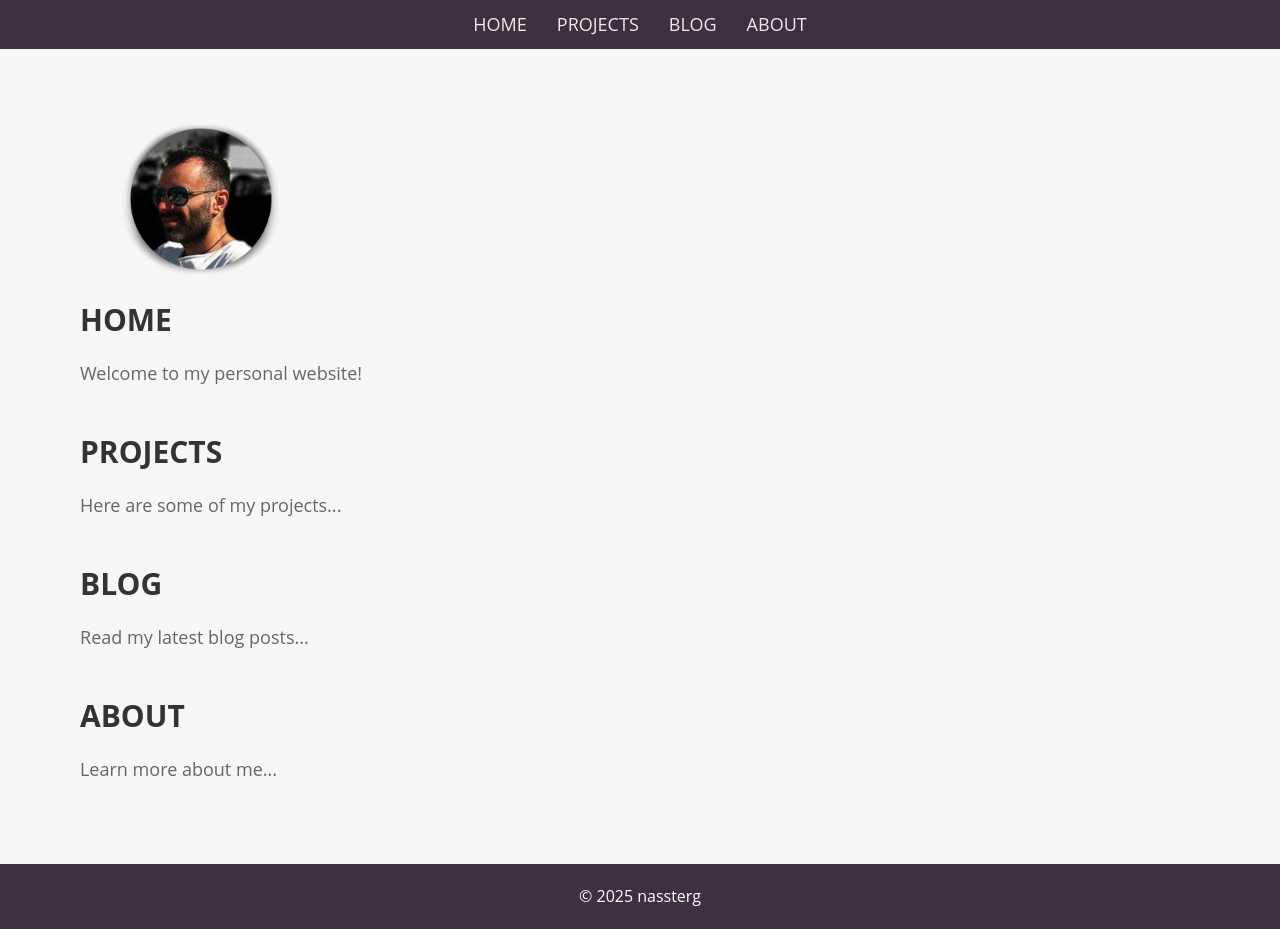
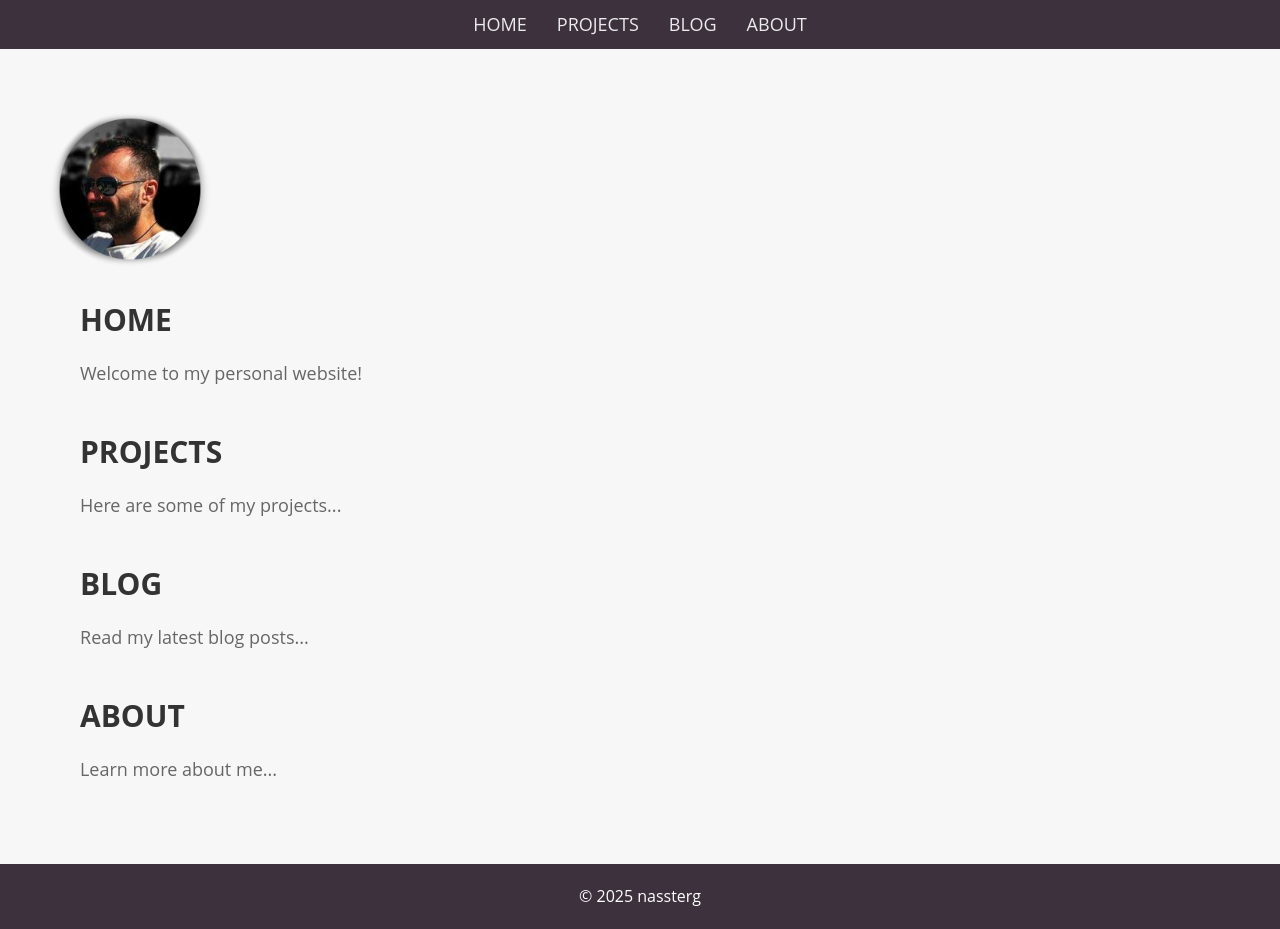
Before and after one commit to nassterg/nassterg.github.io, a Jekyll site: the page built from README.md, in a window 1280 px wide. Built offline with Jekyll 4.4.1, drawn with Linux system fonts in a browser that asks for light colours; our own code applies the rules of GitHub Pages for plain Markdown files.

Commit message:
Update style.css

```diff
--- a/assets/css/style.css
+++ b/assets/css/style.css
@@ -8,7 +8,7 @@
 /* Set a clean, modern font */
 body {
     font-family: 'Open Sans', sans-serif; /* Clean sans-serif font */
-    background-color: #f7f7f7; /* Light background */
+    background-color: #f7f7f7; /* Light background for the body */
     color: #333; /* Default text color */
     line-height: 1.6;
 }
@@ -47,11 +47,11 @@ body {
 
 /* Create the main content (two-column layout) */
 .content {
-    display: flex; /* Change grid to flex */
+    display: flex; /* Flexbox for two columns */
     max-width: 1200px;
     margin: 40px auto; /* Center the content */
-    justify-content: space-between; /* Ensure space between logo and menu text */
     gap: 20px; /* Space between columns */
+    justify-content: space-between; /* Ensure space between logo and menu */
 }
 
 /* Left column (logo) */
@@ -59,20 +59,24 @@ body {
     display: flex;
     flex-direction: column; /* Stack items vertically */
     justify-content: flex-start;
-    align-items: center; /* Center avatar */
-    margin-top: 20px; /* Adjust to give space from the top */
+    align-items: flex-start; /* Align left */
+    margin-top: 10px; /* Same as the menu top margin */
 }
 
+/* Logo styles */
 .logo .avatar {
     width: 180px;
     height: 180px;
-    border-radius: 50%;
+    border-radius: 50%; /* Circular logo */
 }
 
 /* Right column (menu content) */
 .right-column {
-    flex-grow: 1; /* Allow this to take up remaining space */
-    padding-left: 40px;
+    display: flex;
+    flex-direction: column; /* Stack menu items vertically */
+    justify-content: flex-start;
+    margin-top: 10px; /* Same as the logo margin */
+    padding-left: 40px; /* Adds space to the left of the menu */
 }
 
 /* Styling for individual sections */
```
